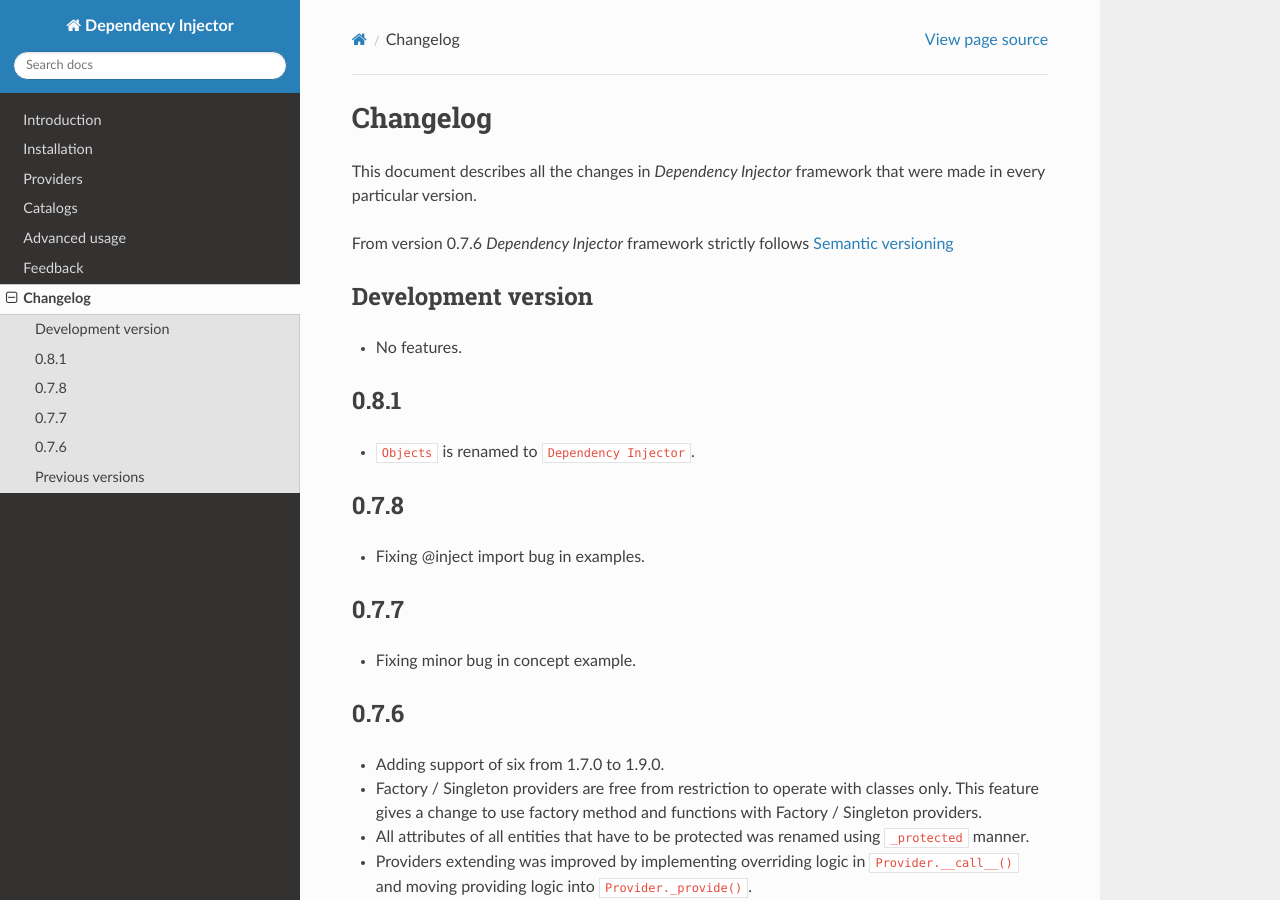
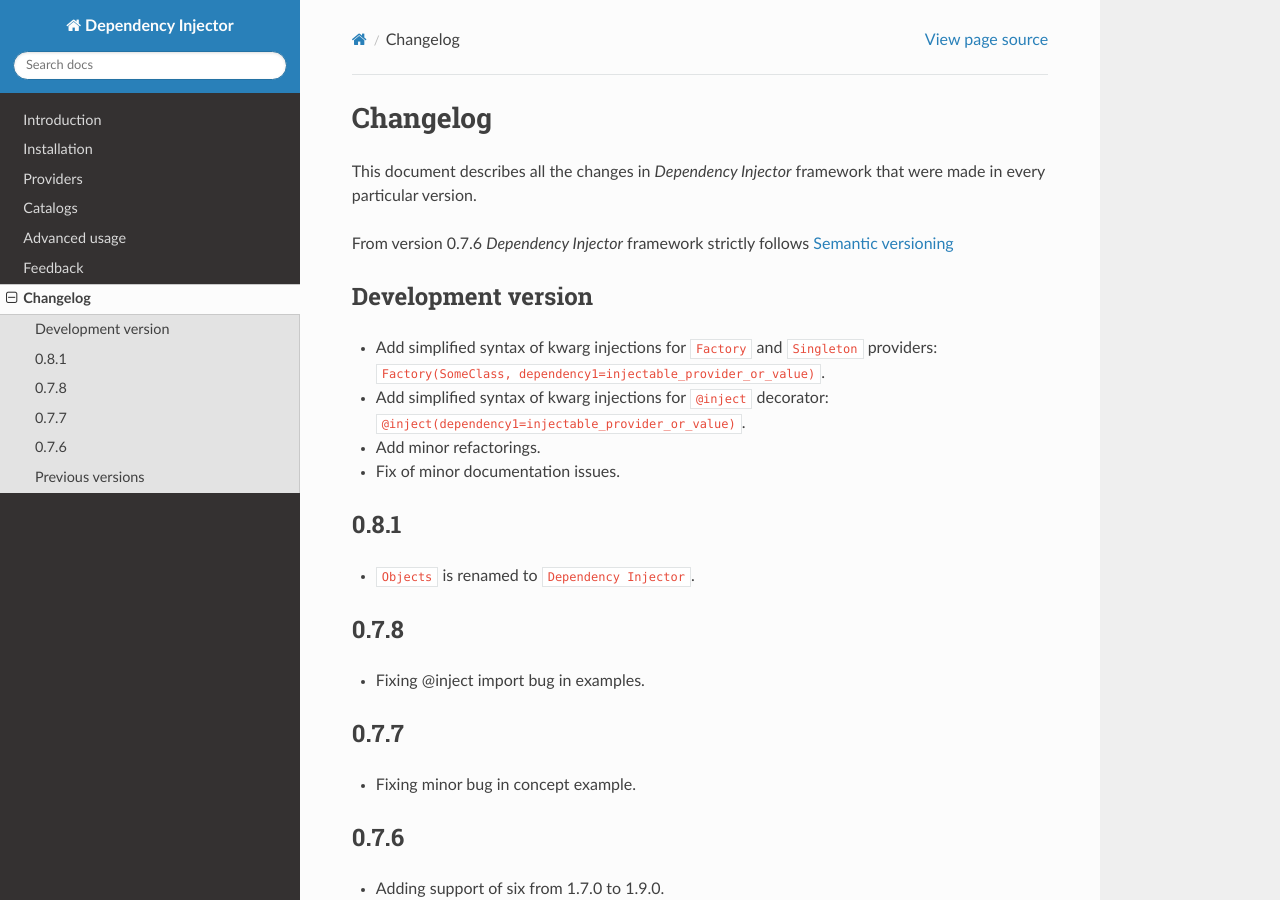
Before and after one commit to ets-labs/python-dependency-injector, a Sphinx documentation site: the page built from docs/main/changelog.rst, in a window 1280 px wide and 900 px high. Built offline with Sphinx 7.4.7 and the Read the Docs theme 2.0.0, drawn with Linux system fonts in a browser that asks for light colours.

Commit message:
Update latest changelog

```diff
--- a/docs/main/changelog.rst
+++ b/docs/main/changelog.rst
@@ -11,7 +11,12 @@ follows `Semantic versioning`_
 Development version
 -------------------
 
-- No features.
+- Add simplified syntax of kwarg injections for ``Factory`` and ``Singleton``
+  providers: ``Factory(SomeClass, dependency1=injectable_provider_or_value)``.
+- Add simplified syntax of kwarg injections for ``@inject`` decorator:
+  ``@inject(dependency1=injectable_provider_or_value)``.
+- Add minor refactorings.
+- Fix of minor documentation issues.
 
 0.8.1
 -----
```
